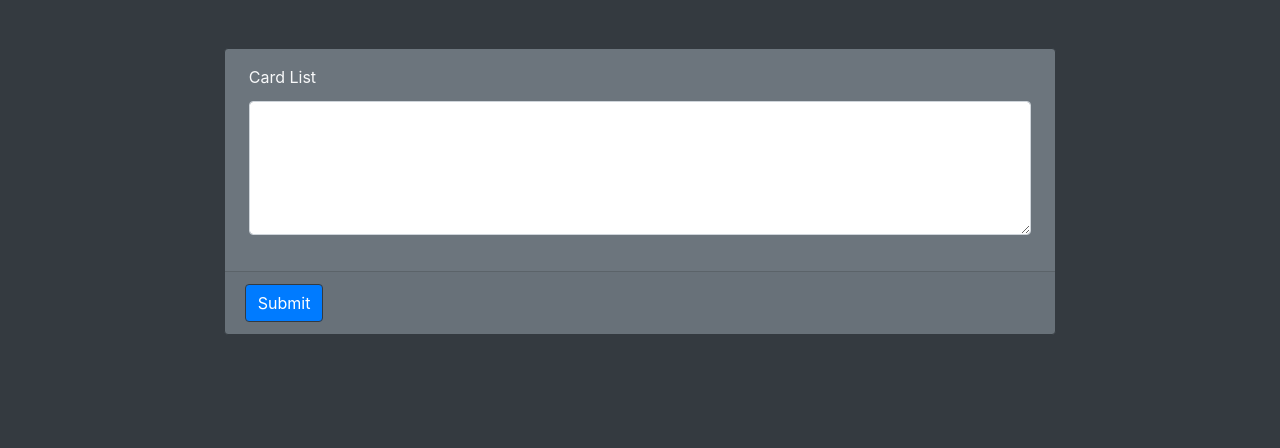
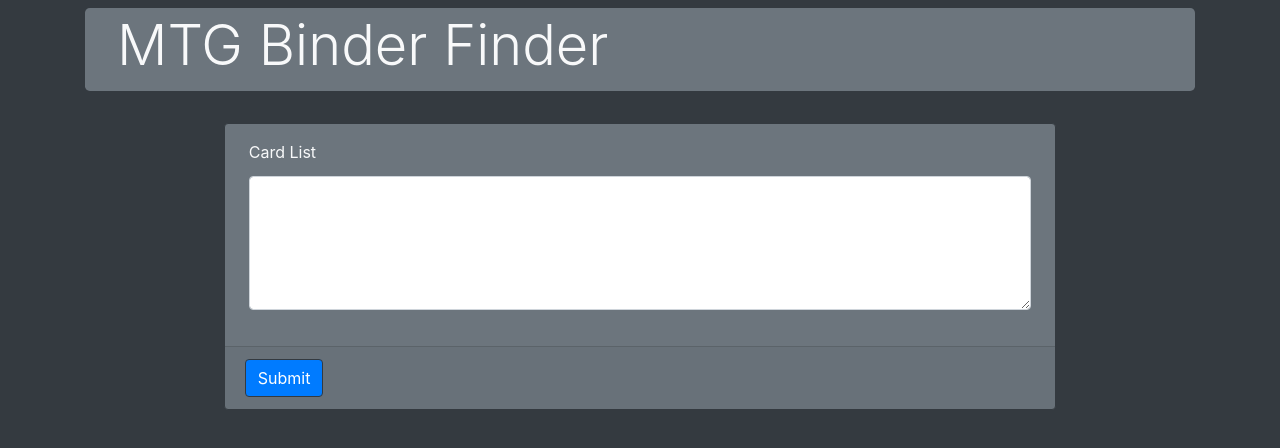
Before and after one commit to JoeTodes/bindr-findr, a Vue app: page / in a window 1280 px wide. Shown: the top 448 px of the page. Built offline with nearby package versions, Linux system fonts and the light colour scheme.

Commit message:
added sort button and begun AdSense implementation

```diff
--- a/public/index.html
+++ b/public/index.html
@@ -8,12 +8,19 @@
   <link rel="icon" href="<%= BASE_URL %>favicon.ico">
   <link rel="stylesheet" href="https://stackpath.bootstrapcdn.com/bootstrap/4.3.1/css/bootstrap.min.css"
     integrity="sha384-ggOyR0iXCbMQv3Xipma34MD+dH/1fQ784/j6cY/iJTQUOhcWr7x9JvoRxT2MZw1T" crossorigin="anonymous">
-  <title>bindr-findr</title>
+  <title>MTG Binder Finder</title>
+  <script async src="https://pagead2.googlesyndication.com/pagead/js/adsbygoogle.js"></script>
+  <script>
+    (adsbygoogle = window.adsbygoogle || []).push({
+      google_ad_client: "ca-pub-2519666505843254",
+      enable_page_level_ads: true
+    });
+  </script>
 </head>
 
 <body class="bg-dark">
   <noscript>
-    <strong>We're sorry but bindr-findr doesn't work properly without JavaScript enabled. Please enable it to
+    <strong>We're sorry but MTG Binder Finder doesn't work properly without JavaScript enabled. Please enable it to
       continue.</strong>
   </noscript>
   <div class="container">
--- a/src/App.vue
+++ b/src/App.vue
@@ -1,6 +1,19 @@
 <template>
     <div id="app">
+        <div class="jumbotron mt-2 py-1 bg-secondary border-dark text-light">
+            <h1 class="display-4">MTG Binder Finder</h1>
+        </div>
+
         <Submission @cards-submitted="onSubmit" v-model="cardListText"></Submission>
+
+        <div class="mx-auto w-75">
+            <button
+                @click="sortSets"
+                v-if="cardsReceived"
+                class="mb-2 btn btn-warning border-dark justify-self-right"
+            >Re-Sort</button>
+        </div>
+
         <div id="accordion">
             <div v-for="set in sortedSetNames" :key="set">
                 <set-view
@@ -33,13 +46,16 @@ export default {
             cardNames: "",
             queryResult: "",
             sets: {},
-            cardsReceived: false,
             parsedCards: {},
             queryText: "",
             sortedSetNames: []
         };
     },
-    computed: {},
+    computed: {
+        cardsReceived: function() {
+            return Object.keys(this.sets).length > 1;
+        }
+    },
     methods: {
         onSubmit() {
             this.clearSets();
--- a/src/components/Submission.vue
+++ b/src/components/Submission.vue
@@ -1,5 +1,5 @@
 <template>
-    <div class="card mx-auto w-75 my-5 bg-secondary border-dark">
+    <div class="card mx-auto w-75 mt-3 mb-3 bg-secondary border-dark">
         <div class="collapse show" id="body">
             <div class="card-body pt-3 px-4">
                 <div class="form-group">
```
Also changed, not shown: 1 other file (tests, documents, lock files or other folders).
